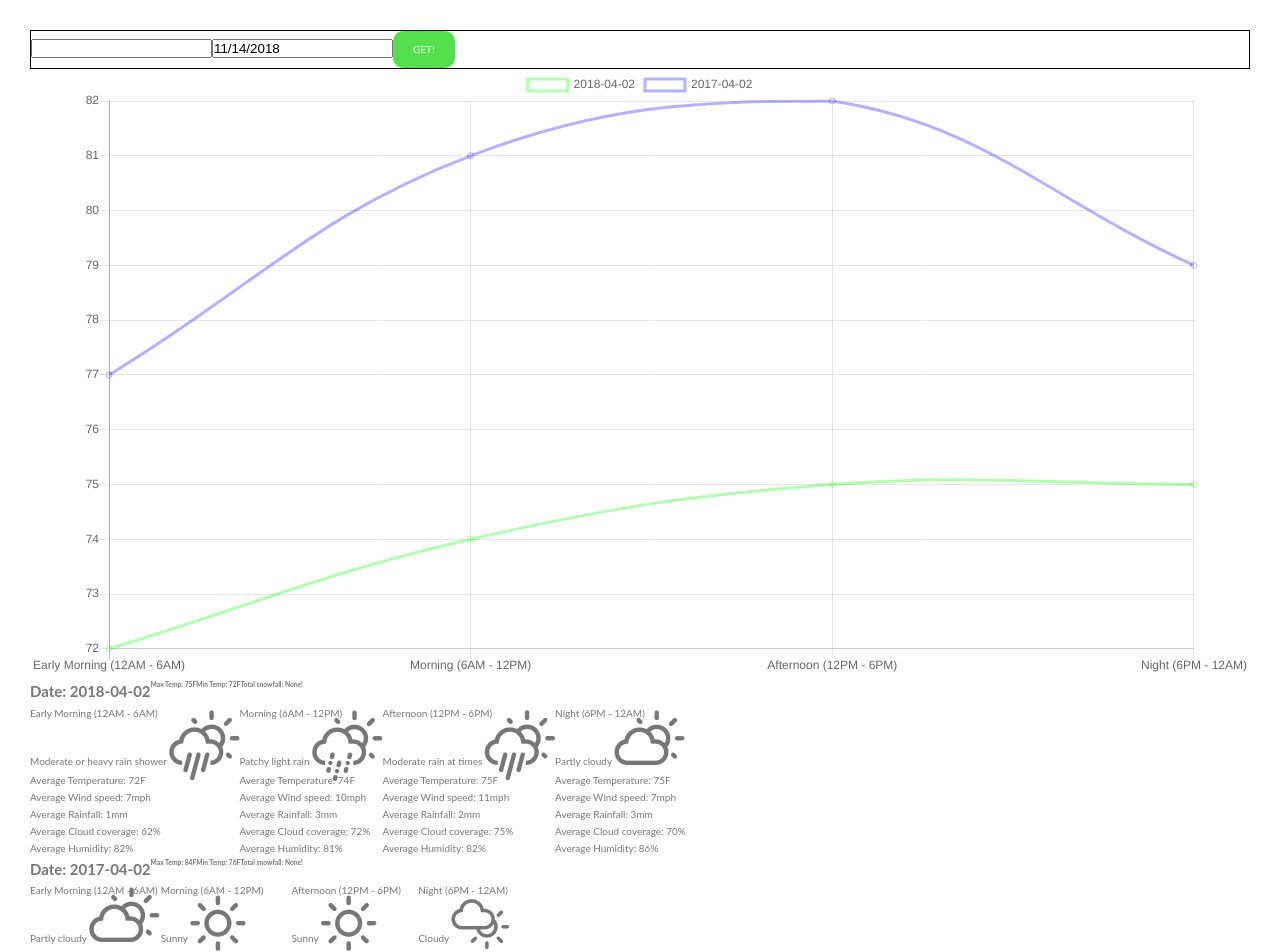
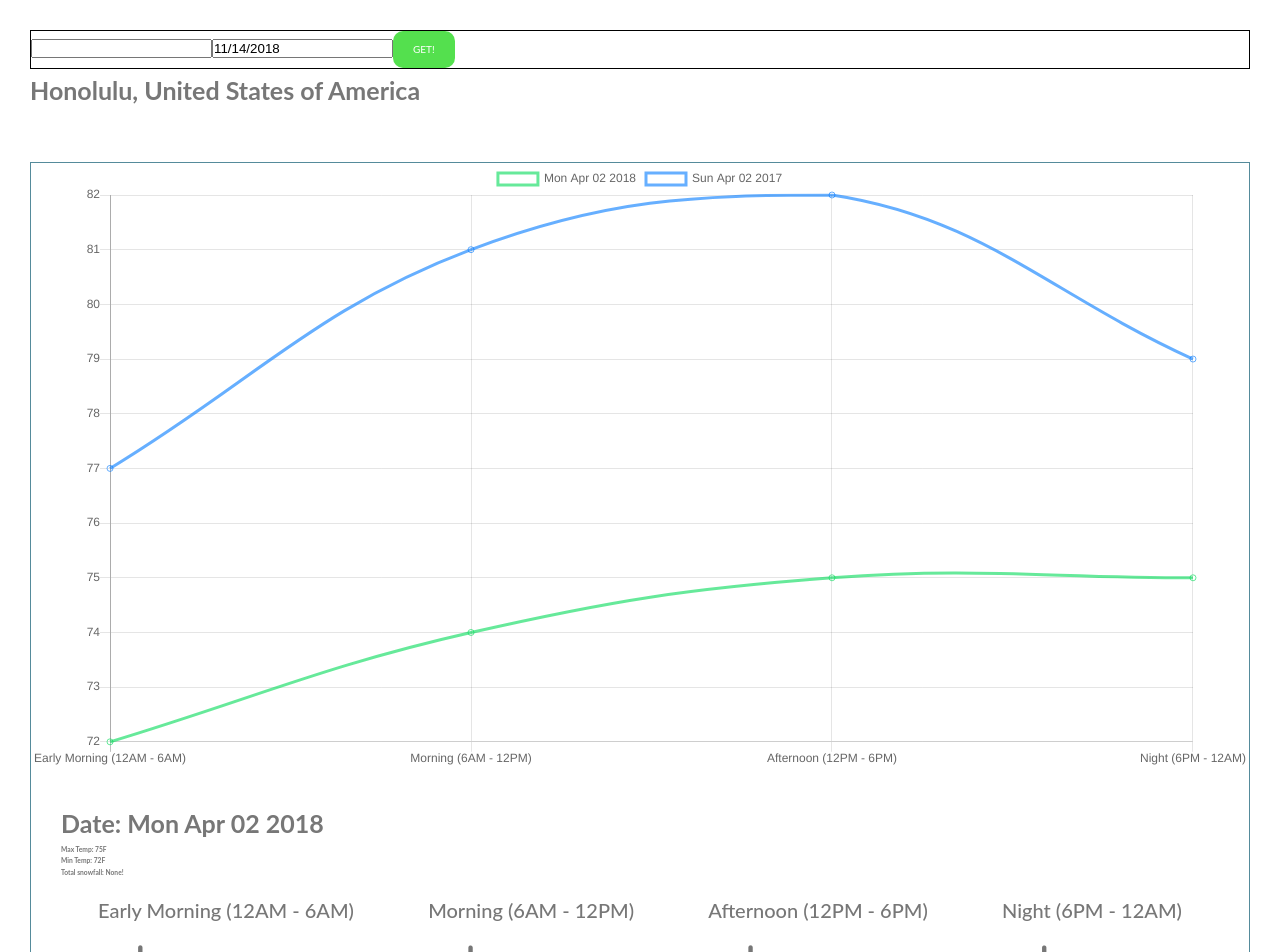
Before and after one commit to ohtkenneth/WhatWillTheWeatherBeLike, a React app: page / in a window 1280 px wide. Shown: the top 952 px of the page. Built offline with nearby package versions, Linux system fonts and the light colour scheme; no server answers; the HTML template or start-up script is replaced by a standard one.

Commit message:
Add styles and todos
Todos include providing country to api call instead of just city, state;
is not specific enough and api will return different results just based
on city and state.

```diff
--- a/src/client/Components/Search/index.js
+++ b/src/client/Components/Search/index.js
@@ -25,8 +25,10 @@ export default class Search extends React.Component {
   }
   handleSubmit() {
     // autocomplete input is on window object since defining callback there for after script has loaded
-    // need to extract CITY, STATE from location object because conflicting location formats
+    // need to extract CITY, STATE, COUNTRY from location object because conflicting location formats
+    // TODO: Include country in location (e.g. Vernon, CA searches Vernon, Canada instead of USA)
     const location = window.autocomplete.getPlace();
+    console.log(location);
     const startIndex = location.adr_address.indexOf('region') + 8;
     // add 1 day to get end date since weatherbit api needs 1 day range over two dates
     const city = location.vicinity.split(' ').join('+') + ', ' + location.adr_address.slice(startIndex, startIndex + 2);
--- a/src/client/Components/Search/util/getWeather.js
+++ b/src/client/Components/Search/util/getWeather.js
@@ -4,7 +4,6 @@ import config from '../../../../config';
 export default async function getWeather({ date, location }) {
   // .format('YYYY-MM-DD')
   // base options to use to get
-  // TODO: DRY up this code
   let promisesToGet = [];
 
   const options1 = {
@@ -29,8 +28,13 @@ export default async function getWeather({ date, location }) {
   );
 
   try {
-    const result = await Promise.all(promisesToGet);
-    return result;
+    let results = await Promise.all(promisesToGet);
+    // map results with inputted location since not returned from api
+    results = results.map(result => {
+      result.data.data.request[0].location = location;
+      return result;
+    });
+    return results;
   } catch(err) {
     return err;
   }
--- a/src/client/Components/Visualization/Details/index.js
+++ b/src/client/Components/Visualization/Details/index.js
@@ -4,22 +4,23 @@ import weatherIconClass from '../util/weatherIconClass';
 const Details = ({ data }) => {
   console.log(data);
   return (
-    <div className="visualization__section--hourly">
-      <div className="visualization__section--hourly--general">
-        <h1>Date: { data.date }</h1>
+    <div className="details">
+      <div className="details--general">
+        <h1 className="heading--secondary">Date: { new Date(data.date).toDateString() }</h1>
         <h6>Max Temp: { data.maxtempF + 'F' }</h6>
         <h6>Min Temp: { data.mintempF + 'F' }</h6>
         <h6>Total snowfall: { data.totalSnow_cm === '0.0' ? 'None!' : data.totalSnow_cm + 'cm' }</h6>
       </div>
-      <div className="visualization__section--details">
+      <div className="details--specific">
       {
         data.hourly.map((hour, index) => (
           <div className="hourly__details" key={ 'hourly' + index }>
             <div className="hourly__time">
-              { hour.timeString }
+              <h4 className="heading--tertiary">{ hour.timeString }</h4>
             </div>
+            <i className={ weatherIconClass(hour.weatherDesc[0].value) }></i>
             <div className="hourly__desc">
-              { hour.weatherDesc[0].value } <i className={ weatherIconClass(hour.weatherDesc[0].value) }></i>
+              Weather descriptionn: { hour.weatherDesc[0].value }
             </div>
             <div className="hourly__temp">
               Average Temperature: { hour.tempF }F
--- a/src/client/Components/Visualization/LineGraph/index.js
+++ b/src/client/Components/Visualization/LineGraph/index.js
@@ -5,12 +5,12 @@ import { Bar, Line } from 'react-chartjs-2';
 // should work for multiple datasets
 const LineGraph = ({ data }) => {
   // data will be array of HOURLY data
-  const lineColors = ['rgba(0,255,0,.3)', 'rgba(0,0,255,.3)', 'rgba(255,0,0,.5)', ];
+  const lineColors = ['rgba(0,218,87,.6)', 'rgba(0,122,255,.6)', 'rgba(180,0,144,.6)', ];
   const lineChartData = {
     labels: data[0].hourly.map(hour => hour.timeString),
     datasets: data.map((year, index) => (
       {
-        label: year.date,
+        label: new Date(year.date).toDateString(),
         xAxisId: 'Hour',
         yAxisId: 'Temperature',
         borderColor: lineColors[index],
--- a/src/client/Components/Visualization/Section/index.js
+++ b/src/client/Components/Visualization/Section/index.js
@@ -3,18 +3,23 @@ import LineGraph from '../LineGraph/index';
 import Details from '../Details/index';
 
 const Section = ({ data }) => {
+  console.log(data[0])
   return (
     <div className="visualization__section">
+      <div className="visualization__section__content">
         <LineGraph
           data={ data }
         />
         {/* <Details data={ data }/> */}
+        <div className="visualization__section__content__details">
           {
             data.map(year => (
               <Details data={ year } />
             ))
           }
         </div>
+      </div>
+    </div>
   );
 };
 
--- a/src/client/Components/Visualization/index.js
+++ b/src/client/Components/Visualization/index.js
@@ -12,15 +12,11 @@ const Visualization = ({ data }) => {
 
   return (
     <section className="visualization">
-      {/* <Section data={ sixHourly }/>
-      <Section data={ threeHourly }/> */}
-      {
-        data.map(year => (
-          <div>
-            <Section data={ [sixHourly1, sixHourly2] }/>
-            <Section data={  [threeHourly1, threeHourly2 ]}/>
-          </div>
-        ))
+      <h1 className="heading--secondary">{ data[0].request[0].query }</h1>
+        <div>
+          <Section data={ [sixHourly1, sixHourly2] }/>
+          <Section data={  [threeHourly1, threeHourly2 ]}/>
+        </div>
       }
     </section>
   );
--- a/src/client/Components/sass/abstract/_variables.scss
+++ b/src/client/Components/sass/abstract/_variables.scss
@@ -1,7 +1,11 @@
 // COLORS
-$color-primary: #7ed56f;
-$color-primary-light: #55c57a;
-$color-primary-dark: #28b485;
+$color-primary: #558B9B;
+$color-secondary: #FFFFFF;
+$color-tertiary: #517D82;
+
+$color-primary-dark: #231F21;
+$color-primary-light: #FFFFFF;
+
 $color-white: #fff;
 $color-grey-dark: #777;
 $color-black: #000;
@@ -17,3 +21,8 @@ $default-font-size: 1.3rem;
 
 $btn-color-submit:#54e04e;
 $text-color-light: #fff;
+
+$font-size-primary: 3rem;
+$font-size-secondary: 2.5rem;
+$font-size-tertiary: 2rem;
+$font-size-quarternary: 1.5rem;
--- a/src/client/Components/sass/base/_base.scss
+++ b/src/client/Components/sass/base/_base.scss
@@ -6,7 +6,7 @@
   box-sizing: inherit;
 }
 
-// defines what 1 rem is
+// defines what 1 rem is - 10px
 html {
   font-size: 62.5%;
 }
--- a/src/client/Components/sass/base/_typography.scss
+++ b/src/client/Components/sass/base/_typography.scss
@@ -7,7 +7,7 @@ body {
   padding: 3rem;
 }
 
-.heading-primary {
+.heading--primary {
   color: $color-white;
   text-transform: uppercase;
   backface-visibility: hidden;
@@ -35,27 +35,10 @@ body {
   }
 }
 
-.heading-secondary {
-  font-size: 3.5rem;
-  text-transform: uppercase;
+.heading--secondary {
+  font-size: $font-size-secondary;
   font-weight: 700;
   display: inline-block;
-  background-image: linear-gradient(to right, $color-primary-light, $color-primary-dark);
-  -webkit-background-clip: text;
-  color: transparent;
-  letter-spacing: 2px;
-  transition: all .2s;
-
-  &:hover {
-    transform: skewY(2deg) skewX(15deg) scale(1.1);
-    text-shadow: .5rem 1rem 2rem rgba($color-black, .3);
-  }
-}
-
-.heading-tertiary {
-  font-size: $default-font-size;
-  font-weight: 700;
-  text-transform: uppercase;
 }
 
 .paragraph {
@@ -68,4 +51,15 @@ body {
 
 .wi {
   font-size: 5rem;
+  padding: 1.5rem 0;
 }
+
+.heading--tertiary {
+  font-size: $font-size-tertiary;
+  font-weight: 500;
+  padding: 1.5rem 0;
+}
+
+.heading--quaternary {
+  font-size: $font-size-quarternary;
+}
--- a/src/client/Components/sass/layout/_details.scss
+++ b/src/client/Components/sass/layout/_details.scss
@@ -9,6 +9,7 @@
   }
   &--details {
     display: flex;
+    justify-content: space-between;
   }
   .hourly__details {
     display: flex;
--- a/src/client/Components/sass/layout/_visualization.scss
+++ b/src/client/Components/sass/layout/_visualization.scss
@@ -1,8 +1,20 @@
 .visualization {
   &__section {
-    &--hourly {
-      display: flex;
-      justify-content: space-around;
+    border: 1px solid $color-primary;
+    margin: 5rem 0;
+
+    .details {
+      padding: 3rem;
+
+      &--general {
+        display: flex;
+        flex-direction: column;
+        justify-content: flex-start;
+      }
+      &--specific {
+        display: flex;
+        justify-content: space-around;
+      }
     }
   }
 }
```
Lines whose indentation alone changed are shown as unchanged.
